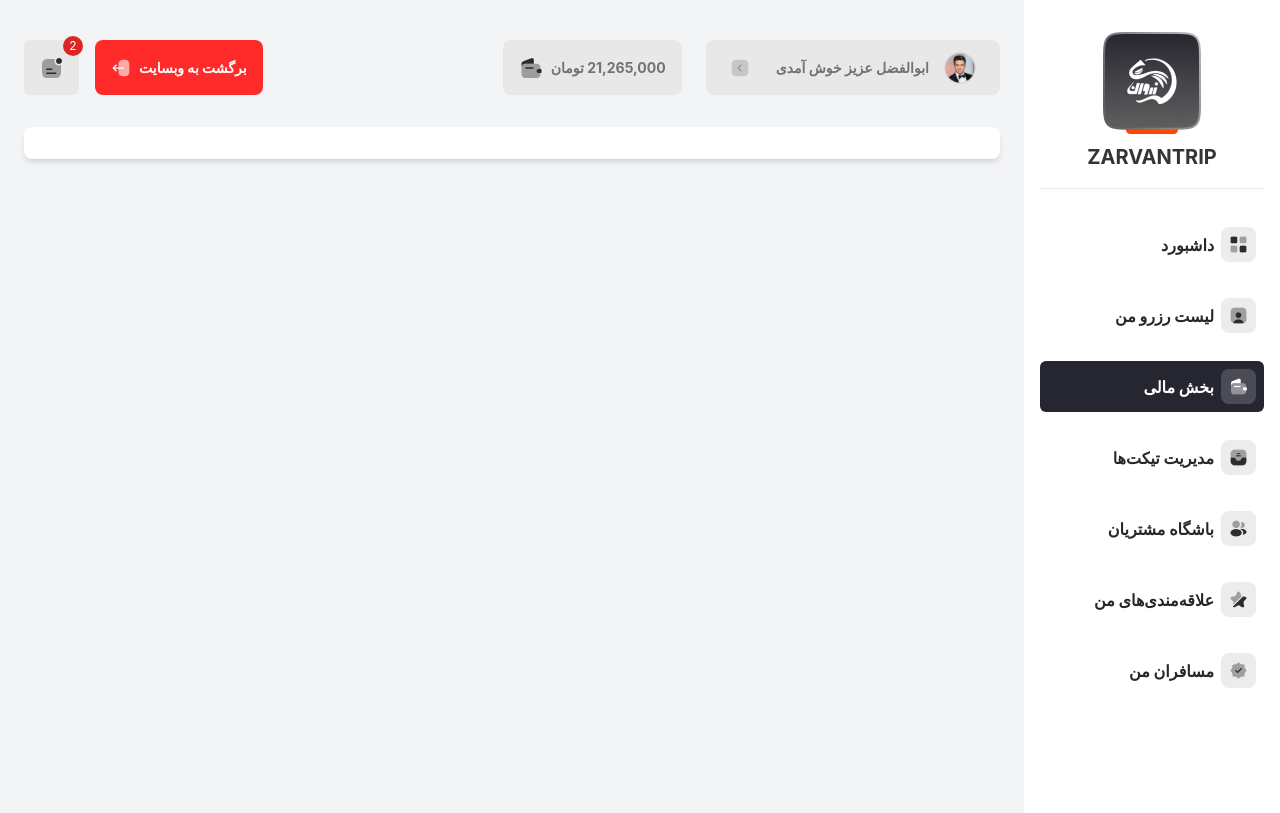
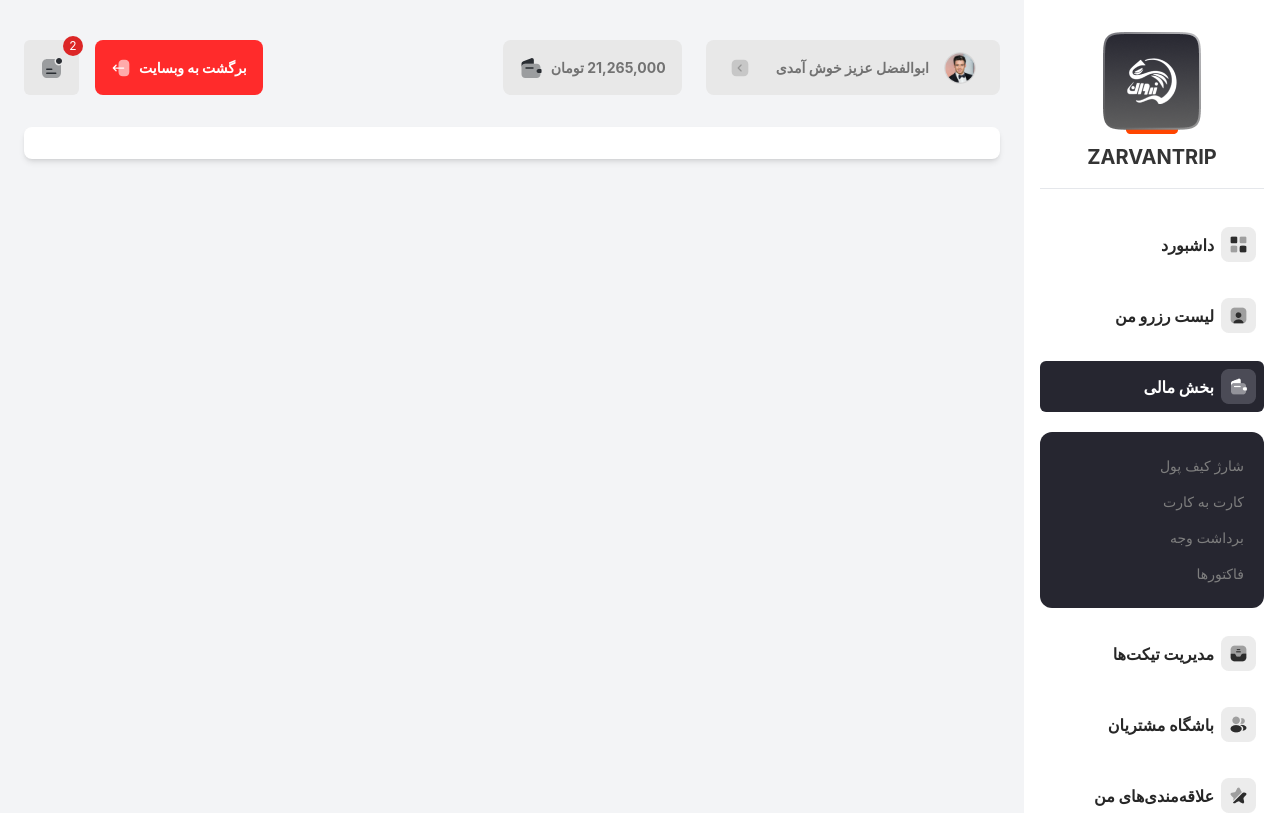
Before and after one commit to setareEzabadi/ExersiceBeta, a React (Create React App) app: page / in a window 1280 px wide. Shown: the top 813 px of the page. Built offline with nearby package versions, Linux system fonts and the light colour scheme.

Commit message:
Update SideBar.jsx

```diff
--- a/src/Components/SideBar/SideBar.jsx
+++ b/src/Components/SideBar/SideBar.jsx
@@ -32,6 +32,7 @@ const SideBar = () => {
                     <li className="flex items-center gap-[7px] p-2 text-[16px] font-bold cursor-pointer rounded-md bg-[#262630] text-white">
                         <img src={money} alt="Money Icon" className="w-[35px] h-[35px]" /> بخش مالی
                     </li>
+                    <div class="bg-[#262630] w-full rounded-xl px-3 py-4"><a class="text-[#7E7E7E] text-sm !my-2" href=""><li class="p-2">شارژ کیف پول</li></a><a class="text-[#7E7E7E] text-sm !my-2" href=""><li class="p-2">کارت به کارت</li></a><a class="text-[#7E7E7E] text-sm !my-2" href=""><li class="p-2">برداشت وجه</li></a><a class="text-[#7E7E7E] text-sm !my-2" href=""><li class="p-2">فاکتورها</li></a></div>
                     {/* Ticket Management Item */}
                     <li className="flex items-center gap-[7px] p-2 text-[#272727] text-[16px] font-bold cursor-pointer rounded-md hover:bg-[#262630] hover:text-white">
                         <img src={ticket} alt="Tickets Icon" className="w-[35px] h-[35px]" /> مدیریت تیکت‌ها
```
